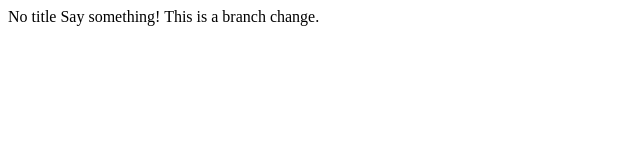
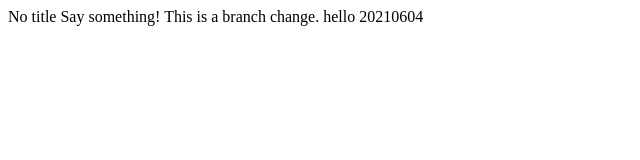
Before and after one commit to FlyingHarryLin/Hello-world, a plain HTML site: page index.html in a window 1280 px wide. Shown: the whole page, without its empty margins (0-640 px from the left). Drawn offline with Linux system fonts and the light colour scheme.

Commit message:
测试删除，修改

```diff
--- a/index.html
+++ b/index.html
@@ -4,5 +4,6 @@
 <body>
   Say something!
   This is a branch change.
+    hello 20210604
 </body>
 </html>
```
Also changed, not shown: test2.txt (deleted).
